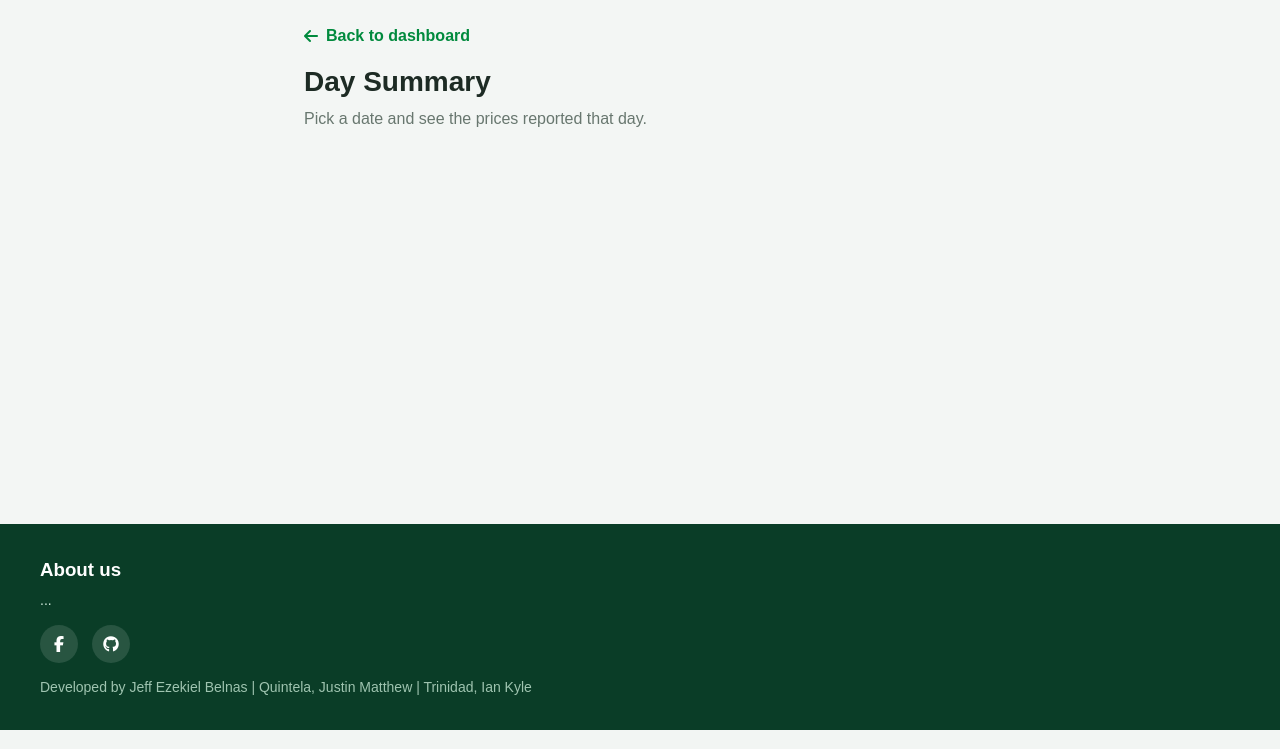
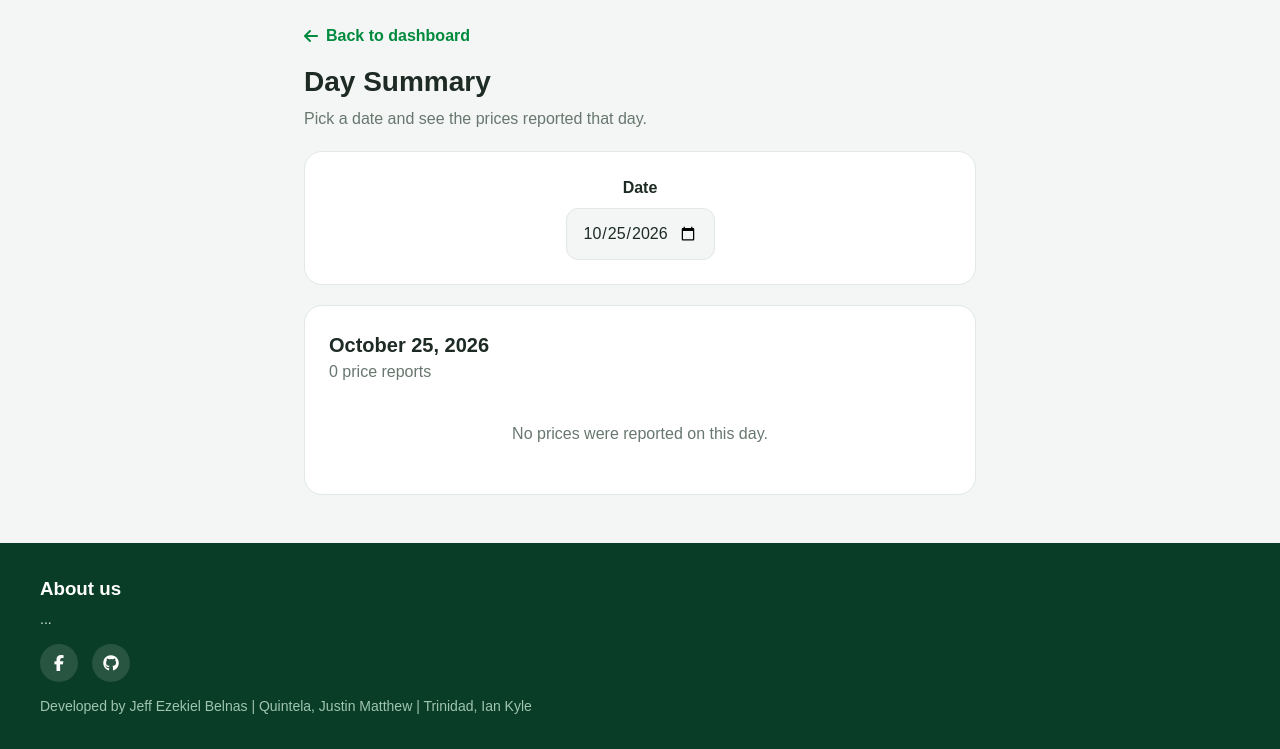
Before and after one commit to jeffkkiel/Community-Driven-Food-Price-Comparison-Budget-Optimization-System, a Flask app: page /day-summary in a window 1280 px wide. Shown: the part 70-819 px from the top of the page. Run offline with Flask 3, Linux system fonts and the light colour scheme.

Commit message:
day summary added, will improve css

```diff
--- a/app/routes.py
+++ b/app/routes.py
@@ -3,9 +3,9 @@ import os
 from uuid import uuid4
 from decimal import Decimal
 
-from datetime import datetime, timezone, timedelta
+from datetime import datetime, timezone, timedelta, date, time as dtime
 
-from flask import render_template, flash, redirect, url_for
+from flask import render_template, flash, redirect, url_for, request
 from werkzeug.utils import secure_filename
 import sqlalchemy as sa
 
@@ -236,4 +236,47 @@ def history():
 
 @app.route("/day-summary")
 def day_summary():
-    return render_template("day_summary.html")
+    manila = timezone(timedelta(hours=8))
+    today = datetime.now(manila).date()
+
+    try:
+        chosen = date.fromisoformat(request.args.get("date", ""))
+        if chosen > today:
+            chosen = today
+
+    except ValueError:
+        chosen = today
+
+    start = datetime.combine(
+        chosen, dtime.min, tzinfo=manila).astimezone(timezone.utc)
+    end = start + timedelta(days=1)
+
+    rows = db.session.execute(
+        db.select(PriceHistory, Product, Store)
+        .join(ProductStore, PriceHistory.product_store_id == ProductStore.id)
+        .join(Product, ProductStore.product_id == Product.id)
+        .join(Store, ProductStore.store_id == Store.id)
+        .where(
+            PriceHistory.recorded_at >= start,
+            PriceHistory.recorded_at < end
+        )
+        .order_by(PriceHistory.recorded_at.desc())
+    ).all()
+
+    entries = []
+
+    for history, product, store in rows:
+        recorded = history.recorded_at
+
+        if recorded.tzinfo is None:
+            recorded = recorded.replace(tzinfo=timezone.utc)
+
+        entries.append({
+            "time": recorded.astimezone(manila).strftime("%I:%M %p"),
+            "food": product.name,
+            "category": product.category,
+            "store": store.name,
+            "location": store.location,
+            "price": history.price
+        })
+    return render_template("day_summary.html", chosen=chosen, today=today, entries=entries)
--- a/app/static/css/day_summary.css
+++ b/app/static/css/day_summary.css
@@ -0,0 +1,75 @@
+.pick-date {
+    display: flex;
+    flex-direction: column;
+    align-items: center;
+    gap: 8px;
+    margin: 20px 0;
+    padding: 24px;
+    background: var(--card);
+    border: 1px solid var(--line);
+    border-radius: var(--radius);
+}
+
+.pick-date label {
+    font-weight: 700;
+}
+
+.pick-date input {
+    padding: 12px 16px;
+    font: inherit;
+    color: var(--text);
+    background: var(--bg);
+    border: 1px solid var(--line);
+    border-radius: 12px;
+}
+
+.summary {
+    padding: 24px;
+    background: var(--card);
+    border: 1px solid var(--line);
+    border-radius: var(--radius);
+}
+
+.summary h2 {
+    font-size: 20px;
+}
+
+.count {
+    margin-bottom: 14px;
+}
+
+.table-wrap {
+    overflow-x: auto;
+}
+
+table {
+    width: 100%;
+    border-collapse: collapse;
+    font-size: 14px;
+}
+
+th, td {
+    padding: 10px 12px;
+    text-align: left;
+    border-bottom: 1px solid var(--line);
+    white-space: nowrap;
+}
+
+th {
+    color: var(--green-dark);
+    font-size: 13px;
+}
+
+.num {
+    text-align: right;
+    font-weight: 700;
+}
+
+tbody tr:hover {
+    background: var(--green-soft);
+}
+
+.empty {
+    padding: 24px 0;
+    text-align: center;
+}
--- a/app/templates/add_product.html
+++ b/app/templates/add_product.html
@@ -1,5 +1,4 @@
-{% extends "base.html" %} {% block title %}Add Price{% endblock %} {% block head
-%}
+{% extends "base.html" %} {% block head %}
 <link
   rel="stylesheet"
   href="{{ url_for('static', filename='css/add_product.css') }}"
--- a/app/templates/base.html
+++ b/app/templates/base.html
@@ -12,14 +12,7 @@
       rel="stylesheet"
       href="{{ url_for('static', filename='css/global.css') }}"
     />
-    <link
-      rel="stylesheet"
-      href="{{ url_for('static', filename='css/dashboard.css') }}"
-    />
-    <link
-      rel="stylesheet"
-      href="{{ url_for('static', filename='css/add_product.css') }}"
-    />
+    {% block head %}{% endblock %}
   </head>
   <body>
     <!-- Navigation Bar -->
--- a/app/templates/day_summary.html
+++ b/app/templates/day_summary.html
@@ -13,7 +13,57 @@ head %}
   <h1>Day Summary</h1>
   <p>Pick a date and see the prices reported that day.</p>
 
-  <section class="summary"></section>
+  <!-- pick date -->
+  <form class="pick-date" method="get" action="{{ url_for('day_summary') }}">
+    <label for="date">Date</label>
+    <input
+      type="date"
+      id="date"
+      name="date"
+      value="{{ chosen.isoformat() }}"
+      max="{{ today.isoformat() }}"
+      onchange="this.form.submit()"
+    />
+    <noscript><button class="btn" type="submit">Show</button></noscript>
+  </form>
+
+  <!-- summary of data in that date -->
+  <section class="summary">
+    <h2>{{ chosen.strftime("%B %d, %Y") }}</h2>
+    <p class="count">
+      {{ entries|length }} price report{{ "" if entries|length == 1 else "s" }}
+    </p>
+
+    {% if entries %}
+    <div class="table-wrap">
+      <table>
+        <thead>
+          <tr>
+            <th>Time</th>
+            <th>Food</th>
+            <th>Category</th>
+            <th>Store</th>
+            <th>Location</th>
+            <th class="num">Price</th>
+          </tr>
+        </thead>
+        <tbody>
+          {% for e in entries %}
+          <tr>
+            <td>{{ e.time }}</td>
+            <td>{{ e.food }}</td>
+            <td>{{ e.category }}</td>
+            <td>{{ e.store }}</td>
+            <td>{{ e.location }}</td>
+            <td class="num">₱{{ "%.2f"|format(e.price) }}</td>
+          </tr>
+          {% endfor %}
+        </tbody>
+      </table>
+    </div>
+    {% else %}
+    <p class="empty">No prices were reported on this day.</p>
+    {% endif %}
+  </section>
 </main>
-
 {% endblock %}
```
Also changed, not shown: app/templates/dashboard.html (+6 -1 lines).
